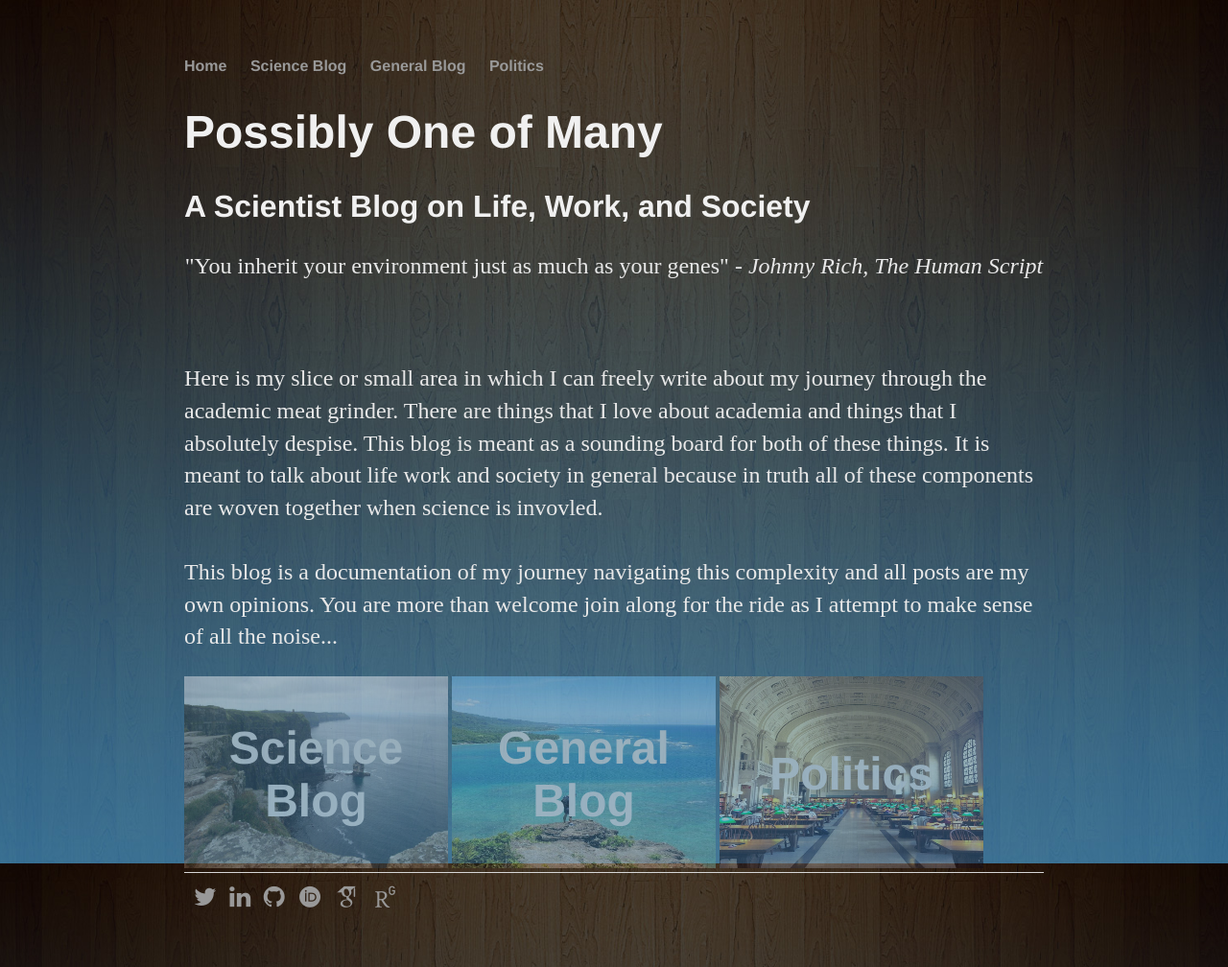
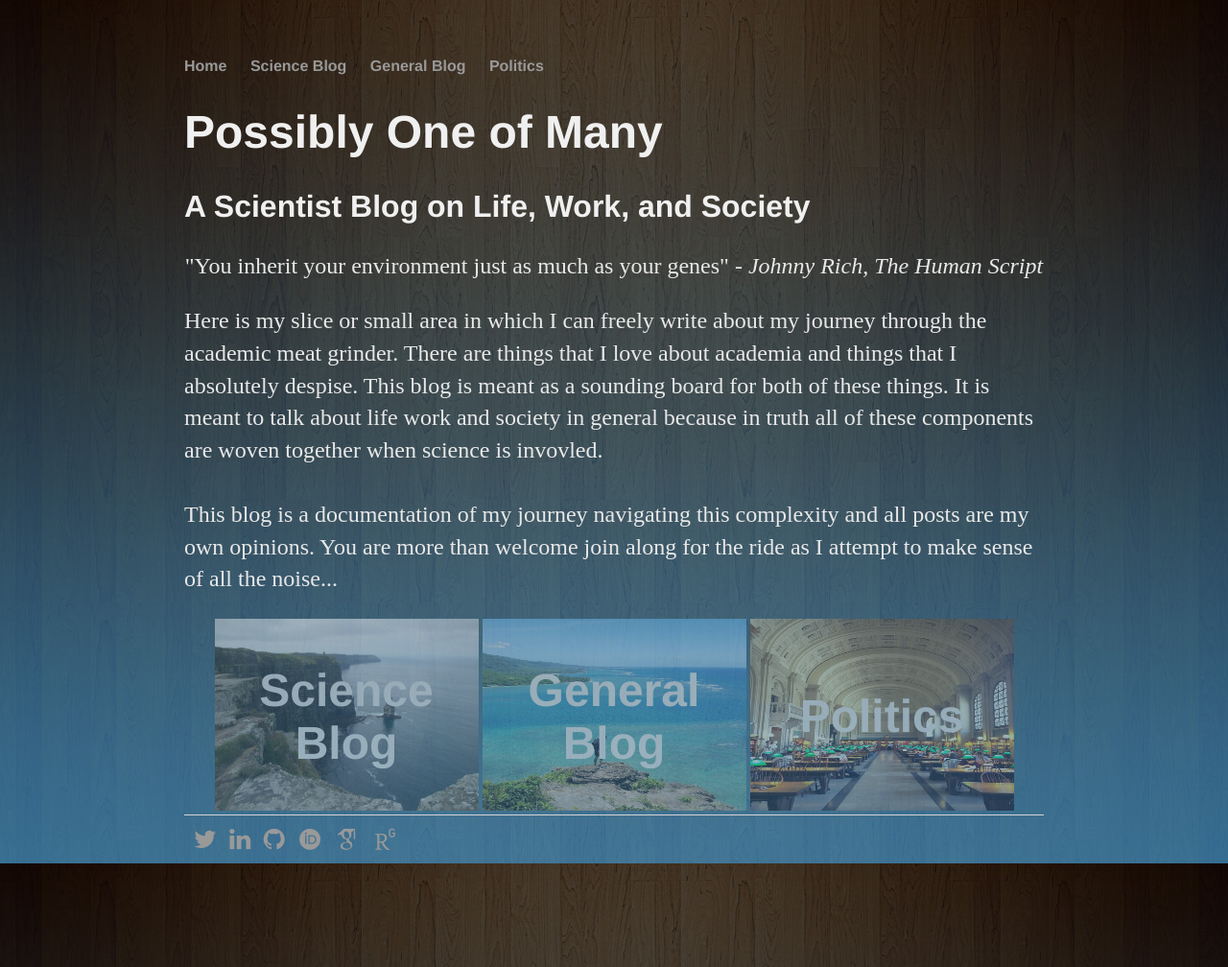
Before and after one commit to marcsze/marcsze.github.io, a Jekyll site: the page built from index.html, in a window 1280 px wide. Shown: the whole page at 96% size. Built offline with Jekyll 4.4.1, drawn with Linux system fonts in a browser that asks for light colours; some web fonts are replaced.

Commit message:
add centering of images and remove breaks

```diff
--- a/index.html
+++ b/index.html
@@ -6,7 +6,7 @@ title: Possibly One of Many
 	<h1>Possibly One of Many</h1>
 	<h2>A Scientist Blog on Life, Work, and Society</h2>
 	<center><p>"You inherit your environment just as much as your genes" - <em>Johnny Rich, The Human Script</em></center></p>
-	<br><br>
+
 	<p>
 	Here is my slice or small area in which I can freely write about my journey through the academic meat grinder. There are things
 	that I love about academia and things that I absolutely despise. This blog is meant as a sounding board for both of these things.
@@ -17,6 +17,7 @@ title: Possibly One of Many
 	welcome join along for the ride as I attempt to make sense of all the noise...
 	</p>
 
+	<center>
 	<div class="linkthumbnail">
 		<a href="/scienceBlog"><img
 		src='{{ site.baseurl }}/images/blog.jpg' width="275" height="200" alt="blog" class="siteLink">
@@ -39,6 +40,6 @@ title: Possibly One of Many
 		<div class="caption linkcontent"><h1>Politics</h1></div>
 		</a>
 		</div>
-
+	</center>
 	</div>
 </div><!-- /.blurb -->
```
